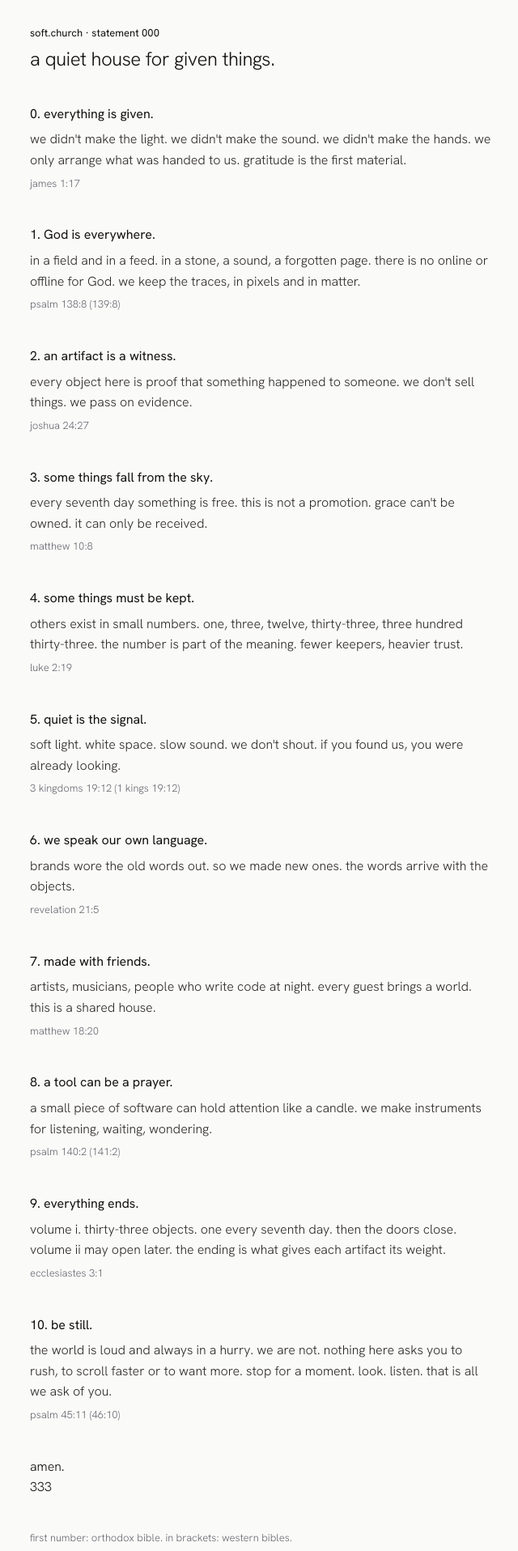
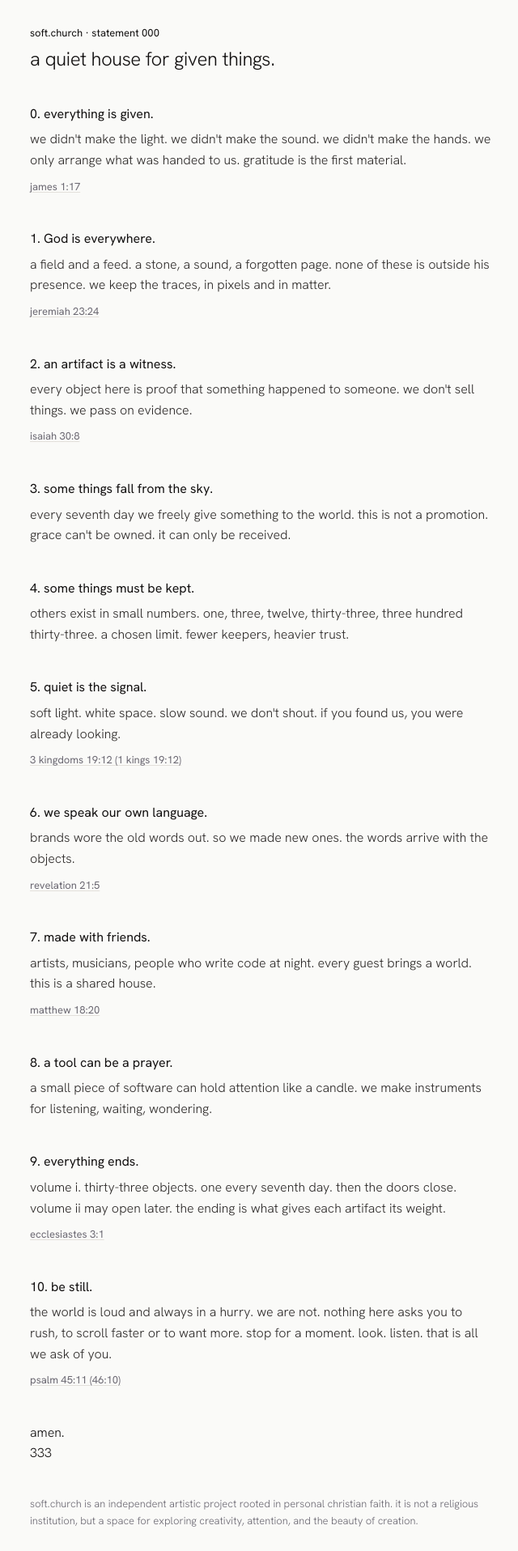
Before and after one commit to paulscriptum/softchurchweb, a Next.js app: page / in a window 1280 px wide. Shown: the part 3660-5576 px from the top of the page at 81% size, without its empty margins (317-957 px from the left). Built offline with nearby package versions, Linux system fonts and the light colour scheme.

Commit message:
Refine statement 000: identity, fitting verses, hover tooltips
Quiet identity at the foot of the manifesto. Replace or drop strained citations; show genuine verse text on hover and focus.

```diff
--- a/components/Manifesto.tsx
+++ b/components/Manifesto.tsx
@@ -1,4 +1,33 @@
 import type { manifesto as ManifestoData } from '@/content/manifesto';
+
+function ScriptureRef({
+  id,
+  reference,
+  verse,
+}: {
+  id: string;
+  reference: string;
+  verse: string;
+}) {
+  return (
+    <p className="relative mt-1.5">
+      <button
+        type="button"
+        className="peer cursor-help border-0 bg-transparent p-0 font-[inherit] text-meta font-normal text-muted lowercase underline decoration-line decoration-from-font underline-offset-2"
+        aria-describedby={id}
+      >
+        {reference}
+      </button>
+      <span
+        id={id}
+        role="tooltip"
+        className="pointer-events-none invisible absolute bottom-full left-0 z-10 mb-1.5 w-max max-w-[min(100%,20rem)] border border-line bg-bg px-2.5 py-2 text-left text-meta leading-[1.45] text-body peer-hover:visible peer-focus:visible"
+      >
+        {verse}
+      </span>
+    </p>
+  );
+}
 
 export function Manifesto({ manifesto }: { manifesto: typeof ManifestoData }) {
   return (
@@ -17,7 +46,9 @@ export function Manifesto({ manifesto }: { manifesto: typeof ManifestoData }) {
         <div key={t.number}>
           <h3 className="mb-1.5 font-normal">{`${t.number}. ${t.title}`}</h3>
           <p className="text-body">{t.body}</p>
-          <p className="mt-1.5 text-meta text-muted lowercase">{t.reference}</p>
+          {t.reference && t.verse && (
+            <ScriptureRef id={`verse-${t.number}`} reference={t.reference} verse={t.verse} />
+          )}
         </div>
       ))}
       <div>
@@ -26,7 +57,8 @@ export function Manifesto({ manifesto }: { manifesto: typeof ManifestoData }) {
           <br />
           {manifesto.closing[1]}
         </p>
-        <p className="mt-10 text-meta text-muted lowercase">{manifesto.referencesNote}</p>
+        <p className="mt-10 text-meta text-muted">{manifesto.identity}</p>
+        <p className="mt-6 text-meta text-muted lowercase">{manifesto.referencesNote}</p>
       </div>
     </section>
   );
--- a/config/site.ts
+++ b/config/site.ts
@@ -3,7 +3,7 @@ import type { Settings } from '@/content/types';
 export const SITE_NAME = 'soft.church';
 export const SITE_URL = 'https://soft.church';
 export const SITE_DESCRIPTION =
-  'a quiet house for given things. one service every seventh day. volume i, 33 objects.';
+  'a quiet house for given things. an artistic project. one service every seventh day. volume i, 33 objects.';
 
 export const COPYRIGHT_YEAR = 2026;
 export const INSTAGRAM_HANDLE = '@soft.church';
--- a/content/manifesto.ts
+++ b/content/manifesto.ts
@@ -3,72 +3,81 @@ import type { Thesis } from './types';
 export const manifesto = {
   label: 'soft.church · statement 000',
   lead: 'a quiet house for given things.',
+  identity:
+    'soft.church is an independent artistic project rooted in personal christian faith. it is not a religious institution, but a space for exploring creativity, attention, and the beauty of creation.',
   theses: [
     {
       number: 0,
       title: 'everything is given.',
       body: "we didn't make the light. we didn't make the sound. we didn't make the hands. we only arrange what was handed to us. gratitude is the first material.",
       reference: 'james 1:17',
+      verse:
+        'every good gift and every perfect gift is from above, coming down from the Father of lights, with whom there is no variation or shadow of turning.',
     },
     {
       number: 1,
       title: 'God is everywhere.',
-      body: 'in a field and in a feed. in a stone, a sound, a forgotten page. there is no online or offline for God. we keep the traces, in pixels and in matter.',
-      reference: 'psalm 138:8 (139:8)',
+      body: 'a field and a feed. a stone, a sound, a forgotten page. none of these is outside his presence. we keep the traces, in pixels and in matter.',
+      reference: 'jeremiah 23:24',
+      verse: 'can any hide himself in secret places that i shall not see him? saith the Lord. do not i fill heaven and earth? saith the Lord.',
     },
     {
       number: 2,
       title: 'an artifact is a witness.',
       body: "every object here is proof that something happened to someone. we don't sell things. we pass on evidence.",
-      reference: 'joshua 24:27',
+      reference: 'isaiah 30:8',
+      verse:
+        'go, write it before them on a tablet, and inscribe it in a book, that it may be for the time to come as a witness forever.',
     },
     {
       number: 3,
       title: 'some things fall from the sky.',
-      body: "every seventh day something is free. this is not a promotion. grace can't be owned. it can only be received.",
-      reference: 'matthew 10:8',
+      body: "every seventh day we freely give something to the world. this is not a promotion. grace can't be owned. it can only be received.",
     },
     {
       number: 4,
       title: 'some things must be kept.',
-      body: 'others exist in small numbers. one, three, twelve, thirty-three, three hundred thirty-three. the number is part of the meaning. fewer keepers, heavier trust.',
-      reference: 'luke 2:19',
+      body: 'others exist in small numbers. one, three, twelve, thirty-three, three hundred thirty-three. a chosen limit. fewer keepers, heavier trust.',
     },
     {
       number: 5,
       title: 'quiet is the signal.',
       body: "soft light. white space. slow sound. we don't shout. if you found us, you were already looking.",
       reference: '3 kingdoms 19:12 (1 kings 19:12)',
+      verse: 'and after the earthquake a fire; but the Lord was not in the fire: and after the fire the voice of a gentle breeze.',
     },
     {
       number: 6,
       title: 'we speak our own language.',
       body: 'brands wore the old words out. so we made new ones. the words arrive with the objects.',
       reference: 'revelation 21:5',
+      verse: 'behold, i make all things new.',
     },
     {
       number: 7,
       title: 'made with friends.',
       body: 'artists, musicians, people who write code at night. every guest brings a world. this is a shared house.',
       reference: 'matthew 18:20',
+      verse: 'for where two or three are gathered together in my name, there am i in the midst of them.',
     },
     {
       number: 8,
       title: 'a tool can be a prayer.',
       body: 'a small piece of software can hold attention like a candle. we make instruments for listening, waiting, wondering.',
-      reference: 'psalm 140:2 (141:2)',
     },
     {
       number: 9,
       title: 'everything ends.',
       body: 'volume i. thirty-three objects. one every seventh day. then the doors close. volume ii may open later. the ending is what gives each artifact its weight.',
       reference: 'ecclesiastes 3:1',
+      verse: 'to every thing there is a season, and a time to every purpose under the heaven.',
     },
     {
       number: 10,
       title: 'be still.',
       body: 'the world is loud and always in a hurry. we are not. nothing here asks you to rush, to scroll faster or to want more. stop for a moment. look. listen. that is all we ask of you.',
       reference: 'psalm 45:11 (46:10)',
+      verse: 'be still, and know that i am God.',
     },
   ] satisfies Thesis[],
   closing: ['amen.', '333'],
--- a/content/types.ts
+++ b/content/types.ts
@@ -70,5 +70,7 @@ export interface Thesis {
   title: string;
   body: string;
   /** Scripture reference: Orthodox (Septuagint) numbering, western numbering in brackets where it differs. */
-  reference: string;
+  reference?: string;
+  /** The cited verse, shown on hover and focus. */
+  verse?: string;
 }
--- a/lib/letters.ts
+++ b/lib/letters.ts
@@ -43,7 +43,7 @@ ${body}
 
 export function confirmLetter(link: string) {
   const lines = [
-    'someone, maybe you, asked to become a witness of soft.church.',
+    'someone, maybe you, asked to become a witness.',
     'one letter every seventh day. nothing else.',
   ];
   return {
```
